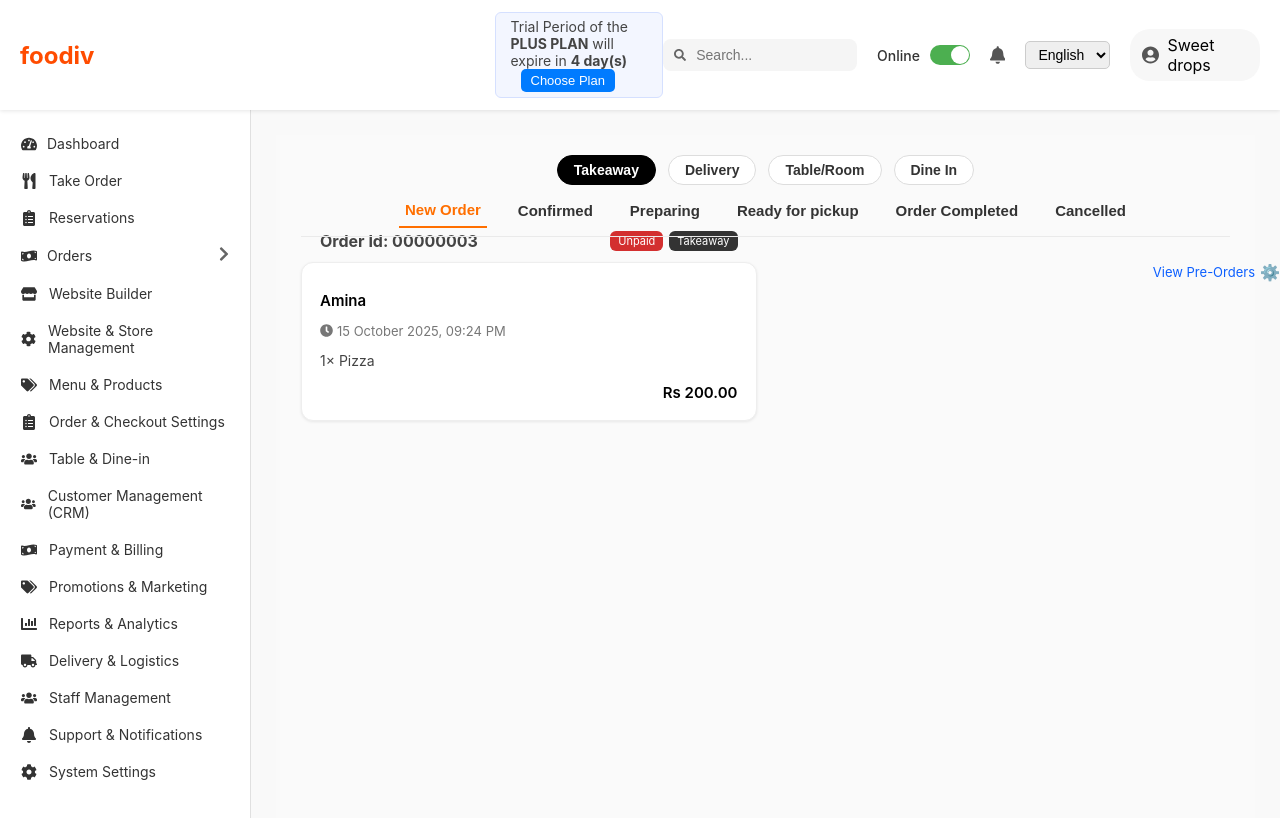
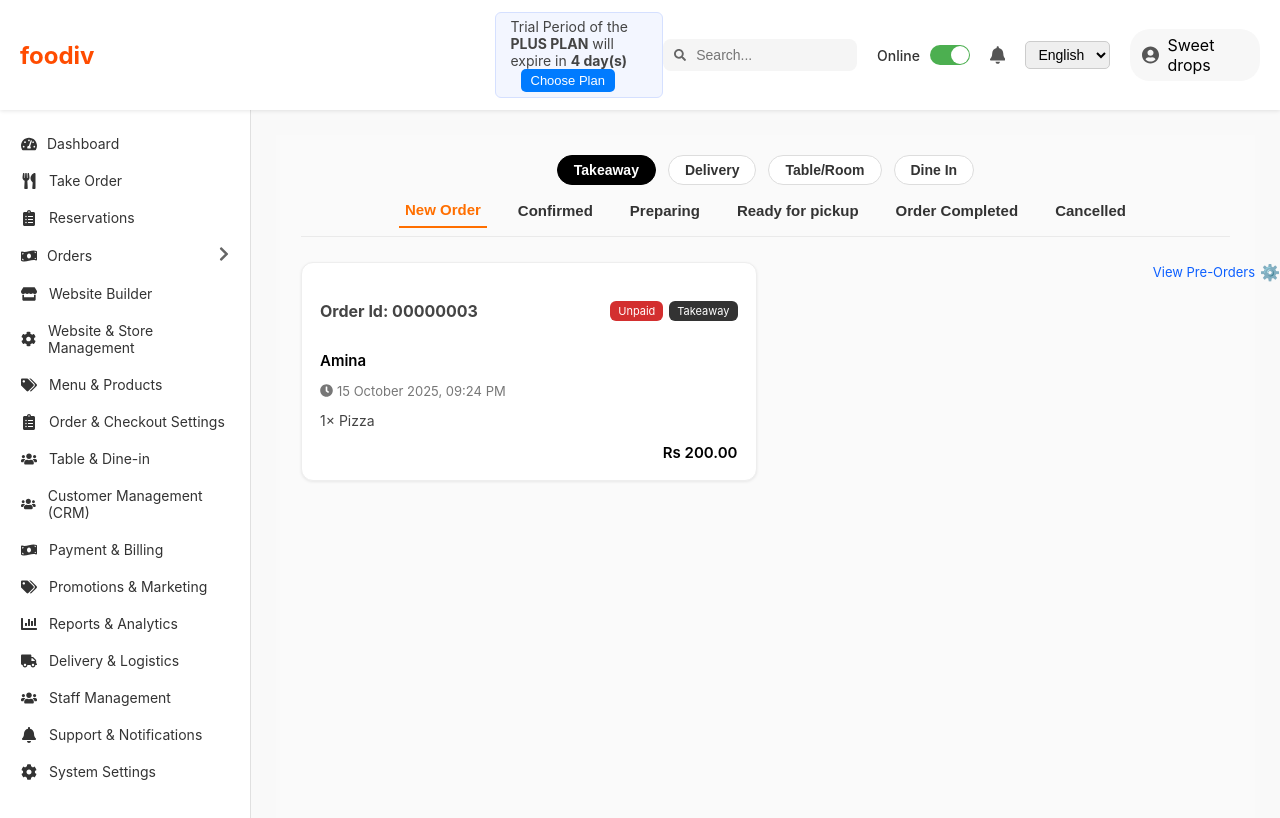
Before and after one commit to SharmBB/Os76-Resturant-Admin, a React (Create React App) app: page /ActiveOrders in a window 1280 px wide. Shown: the top 818 px of the page. Built offline with nearby package versions, Linux system fonts and the light colour scheme.

Commit message:
Correct css path

```diff
--- a/src/pages/Dashboard/Dashboard.css
+++ b/src/pages/Dashboard/Dashboard.css
@@ -3,7 +3,6 @@
   display: flex;
   flex-direction: column;
   gap: 20px;
-  padding: 25px;
   background-color: #f8fafc;
   min-height: 100vh;
   box-sizing: border-box;
--- a/src/pages/Orders/ActiveOrders.css
+++ b/src/pages/Orders/ActiveOrders.css
@@ -98,12 +98,12 @@
   justify-content: space-between;
 }
 
-.order-header {
+.order-header1 {
   display: flex;
   justify-content: space-between;
   align-items: center;
   margin-bottom: 10px;
-  margin-top: auto;
+  margin-top: 20px;
 }
 
 .order-id {
--- a/src/pages/Orders/ActiveOrders.jsx
+++ b/src/pages/Orders/ActiveOrders.jsx
@@ -1,6 +1,5 @@
 import React, { useState } from "react";
 import DashboardLayout from "../../layouts/DashboardLayout";
-//import "./ActiveOrders.css";
 import "./ActiveOrders.css";
 import { FaClock } from "react-icons/fa";
 
@@ -54,7 +53,7 @@ function ActiveOrders(){
                 {/* Orders List */}
                 <div className="orders-container">
                     <div className="order-card">
-                        <div className="order-header">
+                        <div className="order-header1">
                         <span className="order-id">Order Id: 00000003</span>
                         <div className="badges">
                             <span className="badge unpaid">Unpaid</span>
```
